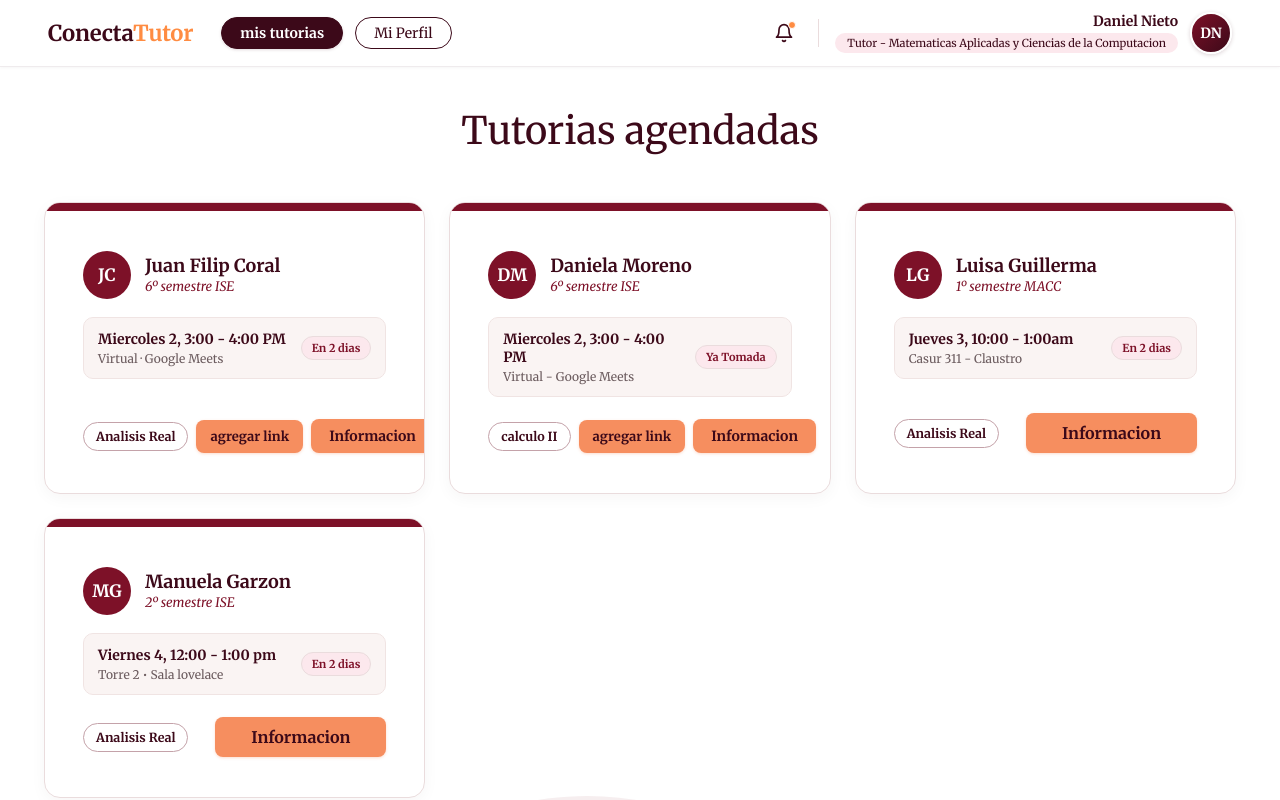
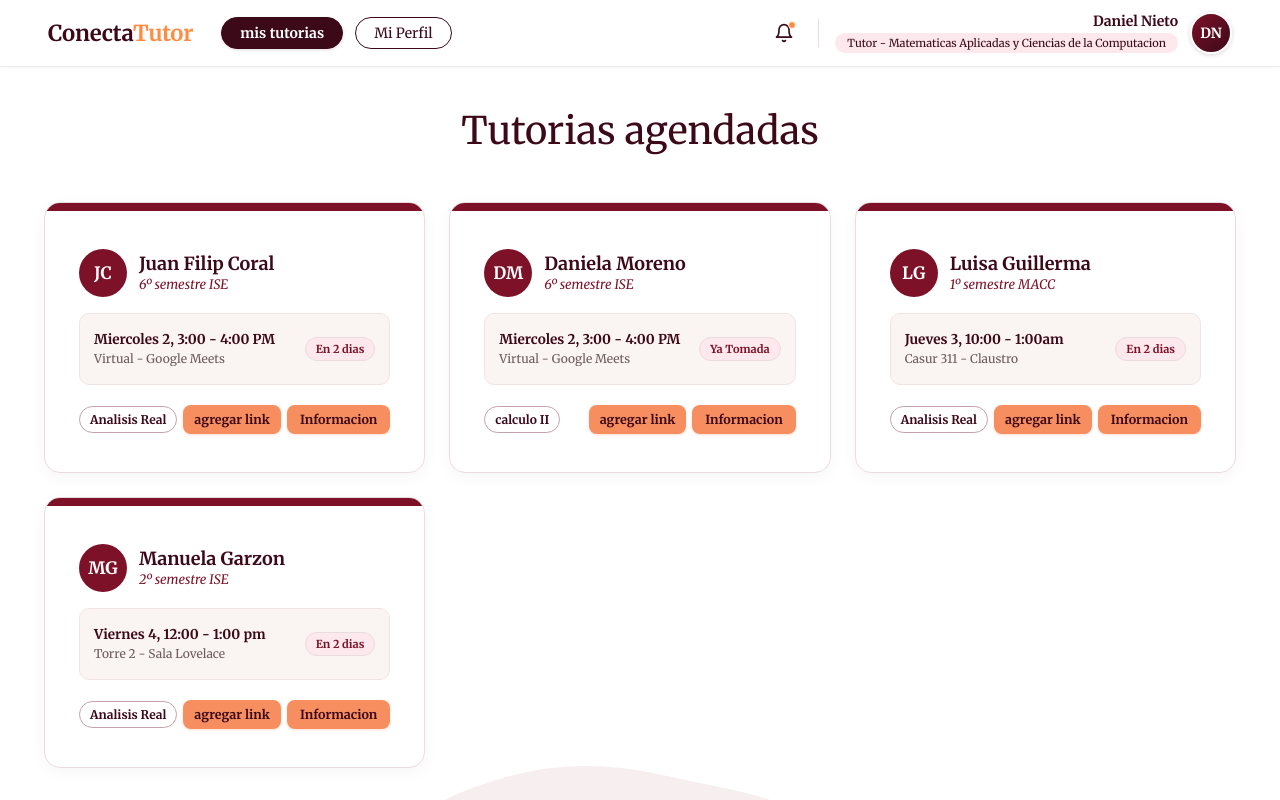
Before and after one commit to DanielNieto2526/Frontend-Arguello-Moreno-Nieto, a React (Vite) app: page /tutor/tutorias in a window 1280 px wide. Shown: the top 800 px of the page. Built offline with nearby package versions, Linux system fonts and the light colour scheme; no server answers.

Commit message:
se corigen algunos errores visuales

```diff
--- a/src/data/tutoriasIniciales.ts
+++ b/src/data/tutoriasIniciales.ts
@@ -62,7 +62,7 @@ export const TUTORIAS_INICIALES: TutoriaAgendada[] = [
     tutorSemestreTexto: '6º semestre MACC',
     fechaTexto: 'Miercoles 2, 3:00 - 4:00 PM',
     tiempoRestanteTexto: 'En 2 dias',
-    lugarTexto: 'Virtual · Google Meets',
+    lugarTexto: 'Virtual - Google Meets',
     materia: 'Analisis Real',
     estado: 'pendiente',
     puedeCalificar: false,
@@ -142,7 +142,7 @@ export const TUTORIAS_INICIALES: TutoriaAgendada[] = [
     tutorSemestreTexto: '6º semestre MACC - Claustro',
     fechaTexto: 'Viernes 4, 12:00 - 1:00 pm',
     tiempoRestanteTexto: 'En 2 dias',
-    lugarTexto: 'Torre 2 • Sala lovelace',
+    lugarTexto: 'Torre 2 - Sala Lovelace',
     materia: 'Analisis Real',
     estado: 'pendiente',
     esVirtual: false,
--- a/src/pages/ExplorarTutores.css
+++ b/src/pages/ExplorarTutores.css
@@ -5,7 +5,7 @@
   flex-direction: column;
   background-color: var(--Blanco);
   position: relative;
-  overflow-x: hidden;
+  overflow: hidden;
 }
 
 /* Contenido centrado */
@@ -13,7 +13,7 @@
   width: 100%;
   max-width: 1200px;
   margin: 0 auto;
-  padding: 36px 32px 80px;
+  padding: 36px 32px 32px;
   display: flex;
   flex-direction: column;
   align-items: center;
@@ -167,7 +167,7 @@
   display: grid;
   grid-template-columns: repeat(3, 1fr);
   gap: 24px;
-  margin-bottom: 48px;
+  margin-bottom: 24px;
 }
 
 /* Tarjeta individual de tutor */
@@ -337,8 +337,8 @@
   align-items: center;
   justify-content: center;
   gap: 12px;
-  margin-top: 10px;
-  margin-bottom: 24px;
+  margin-top: 8px;
+  margin-bottom: 8px;
   position: relative;
   z-index: 2;
 }
@@ -379,11 +379,11 @@
 /* Forma curva suave inferior */
 .explorar-bottom-curve {
   position: absolute;
-  bottom: -180px;
+  bottom: -34px;
   left: 50%;
   transform: translateX(-50%);
-  width: 65vw;
-  height: 280px;
+  width: min(720px, 85vw);
+  height: 90px;
   background-color: var(--Fondo-blob);
   border-radius: 50% 50% 0 0;
   z-index: 0;
--- a/src/pages/VistaTutor.css
+++ b/src/pages/VistaTutor.css
@@ -37,15 +37,16 @@
   grid-template-columns: repeat(3, 1fr);
   gap: 24px;
   width: 100%;
+  align-items: stretch;
 }
 
-@media (max-width: 992px) {
+@media (max-width: 1060px) {
   .tutor-cards-grid {
     grid-template-columns: repeat(2, 1fr);
   }
 }
 
-@media (max-width: 650px) {
+@media (max-width: 680px) {
   .tutor-cards-grid {
     grid-template-columns: 1fr;
   }
@@ -61,6 +62,7 @@
   box-shadow: 0 4px 16px rgba(60, 9, 25, 0.04);
   display: flex;
   flex-direction: column;
+  height: 100%;
   transition: transform 0.2s, box-shadow 0.2s;
 }
 
@@ -73,10 +75,11 @@
   height: 8px;
   width: 100%;
   background-color: #7D1128;
+  flex-shrink: 0;
 }
 
 .tutor-card-content {
-  padding: 24px 18px 22px;
+  padding: 22px 14px 20px;
   display: flex;
   flex-direction: column;
   flex: 1;
@@ -86,8 +89,8 @@
 .tutor-card-student {
   display: flex;
   align-items: center;
-  gap: 14px;
-  margin-bottom: 18px;
+  gap: 12px;
+  margin-bottom: 16px;
 }
 
 .tutor-student-avatar-img {
@@ -145,25 +148,33 @@
   align-items: center;
   justify-content: space-between;
   gap: 8px;
-  margin-bottom: 22px;
+  margin-bottom: 20px;
+  min-height: 72px;
+  box-sizing: border-box;
 }
 
 .tutor-card-details-left {
   display: flex;
   flex-direction: column;
   gap: 3px;
+  min-width: 0;
+  flex: 1;
 }
 
 .tutor-card-datetime {
   font-family: var(--font-family);
-  font-size: 14px;
+  font-size: 13.5px;
   font-weight: 700;
   color: var(--Vino-tinto);
+  line-height: 1.25;
 }
 
 .tutor-card-location {
   font-size: 12px;
   color: var(--Texto-muted);
+  white-space: nowrap;
+  overflow: hidden;
+  text-overflow: ellipsis;
 }
 
 .tutor-card-time-badge {
@@ -175,6 +186,7 @@
   font-size: 11px;
   font-weight: 600;
   white-space: nowrap;
+  flex-shrink: 0;
 }
 
 /* Footer de la Tarjeta */
@@ -183,7 +195,7 @@
   display: flex;
   align-items: center;
   justify-content: space-between;
-  gap: 8px;
+  gap: 6px;
   flex-wrap: nowrap;
   width: 100%;
 }
@@ -192,22 +204,25 @@
   display: inline-flex;
   align-items: center;
   justify-content: center;
-  padding: 6px 12px;
+  padding: 5px 10px;
   border-radius: 999px;
   background-color: var(--Blanco);
   border: 1px solid #C4A2A9;
   color: var(--Vino-tinto);
   font-family: var(--font-family);
-  font-size: 12.5px;
+  font-size: 12px;
   font-weight: 600;
   white-space: nowrap;
-  flex-shrink: 0;
+  overflow: hidden;
+  text-overflow: ellipsis;
+  max-width: 110px;
+  flex-shrink: 1;
 }
 
 .tutor-card-actions {
   display: flex;
   align-items: center;
-  gap: 8px;
+  gap: 6px;
   flex-shrink: 0;
 }
 
@@ -233,15 +248,15 @@
   background-color: var(--Naranja-boton-hover);
 }
 
-/* Botón agregar link (Figma) */
+/* Botón agregar link */
 .tutor-btn-link {
   background-color: var(--Naranja-boton) !important;
   color: var(--Vino-tinto) !important;
   border: none !important;
   border-radius: 8px !important;
-  padding: 8px 14px !important;
+  padding: 7px 11px !important;
   font-family: var(--font-family) !important;
-  font-size: 13px !important;
+  font-size: 12.5px !important;
   font-weight: 700 !important;
   cursor: pointer;
   transition: all 0.2s ease;
@@ -253,15 +268,15 @@
   background-color: var(--Naranja-boton-hover) !important;
 }
 
-/* Botón Información en tarjeta compartida */
+/* Botón Información uniforme */
 .tutor-btn-info {
   background-color: var(--Naranja-boton) !important;
   color: var(--Vino-tinto) !important;
   border: none !important;
   border-radius: 8px !important;
-  padding: 8px 18px !important;
+  padding: 7px 13px !important;
   font-family: var(--font-family) !important;
-  font-size: 14px !important;
+  font-size: 12.5px !important;
   font-weight: 700 !important;
   cursor: pointer;
   transition: all 0.2s ease;
@@ -273,11 +288,10 @@
   background-color: var(--Naranja-boton-hover) !important;
 }
 
-/* Botón Información en tarjetas 2 y 3: grande, amplio y destacado como en Figma */
 .tutor-btn-info--wide {
-  padding: 10px 36px !important;
-  font-size: 16px !important;
-  min-width: 145px;
+  /* Deprecated: todas las cards mantienen tamaño uniforme */
+  padding: 7px 13px !important;
+  font-size: 12.5px !important;
 }
 
 /* Forma orgánica inferior de fondo según Figma (fomaTutor.svg) */
--- a/src/pages/VistaTutor.tsx
+++ b/src/pages/VistaTutor.tsx
@@ -163,7 +163,6 @@ export function VistaTutor() {
                       <span className="tutor-materia-pill">{tutoria.materia}</span>
 
                       <div className="tutor-card-actions">
-                        {tutoria.esVirtual && (
                         <Button
                           variant="primary"
                           className="tutor-btn-link"
@@ -171,13 +170,10 @@ export function VistaTutor() {
                         >
                           agregar link
                         </Button>
-                        )}
 
                         <Button
                           variant="primary"
-                          className={`tutor-btn-info ${
-                            !tutoria.esVirtual ? 'tutor-btn-info--wide' : ''
-                          }`}
+                          className="tutor-btn-info"
                           onClick={() => navigate(`/tutor/tutorias/${tutoria.id}`)}
                         >
                           Informacion
--- a/src/services/tutoriasService.ts
+++ b/src/services/tutoriasService.ts
@@ -4,7 +4,7 @@ import { solicitar } from './api';
 import { obtenerSesion } from '../utils/auth';
 
 const RUTA = '/tutorias';
-const STORAGE_TUTORIAS_KEY = 'conecta_tutor_tutorias_persisted_v4';
+const STORAGE_TUTORIAS_KEY = 'conecta_tutor_tutorias_persisted_v5';
 
 function cargarTutoriasPersistidas(): TutoriaAgendada[] {
   try {
```
Lines whose indentation alone changed are shown as unchanged.
